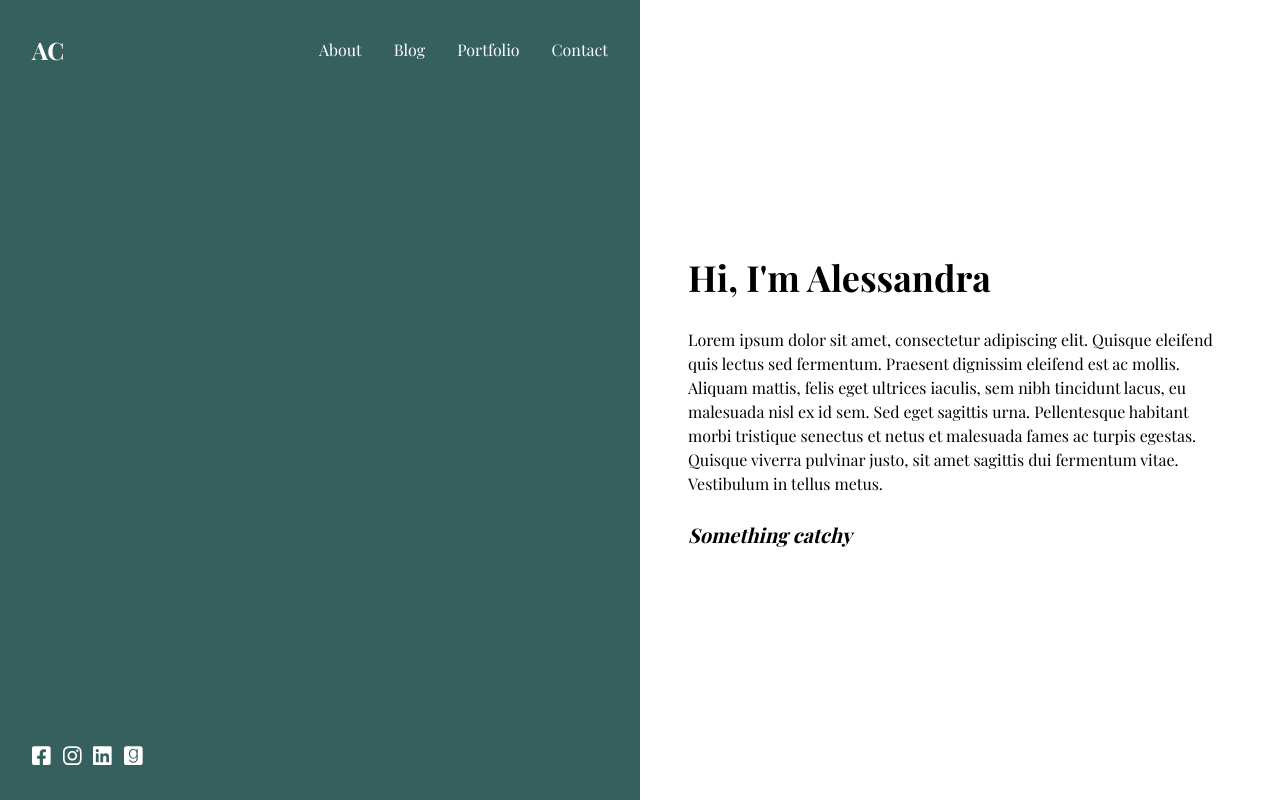
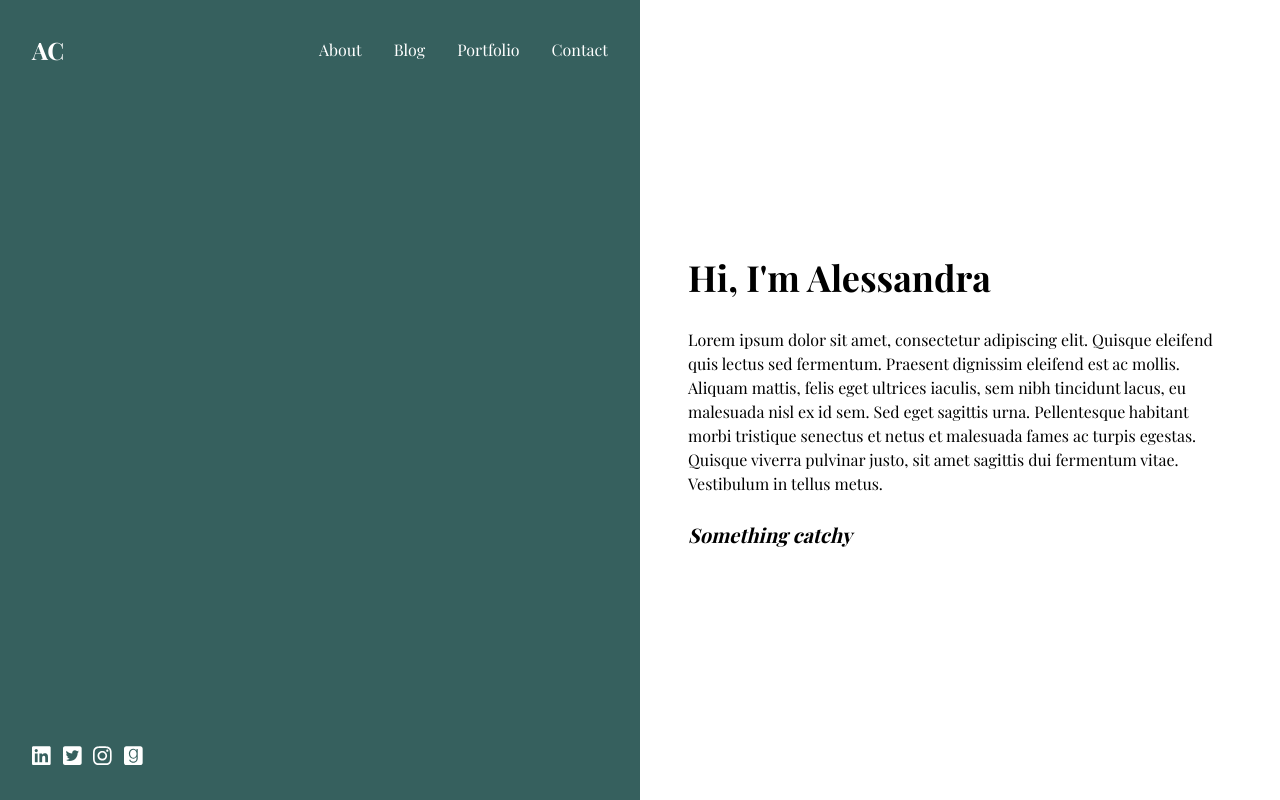
Before and after one commit to mauriziopireddu/acomencini-old, a Next.js app: page / in a window 1280 px wide. Built offline with nearby package versions, Linux system fonts and the light colour scheme; a web font is replaced by a local one.

Commit message:
chore: replace fb with twitter

```diff
--- a/config/config.js
+++ b/config/config.js
@@ -2,7 +2,7 @@ const config = {
   acronym: 'AC',
   persona: 'Alessandra Comencini',
   social: {
-    facebook: 'https://www.facebook.com/alessandra.comencini',
+    twitter: 'https://twitter.com/acomencini1',
     instagram: 'https://www.instagram.com/acomencini/',
     linkedin: 'https://www.linkedin.com/in/alessandra-comencini/',
     goodreads:
--- a/src/SideHero/SocialSection.js
+++ b/src/SideHero/SocialSection.js
@@ -3,17 +3,18 @@ import {
   faGoodreads,
   faInstagram,
   faLinkedin,
+  faTwitterSquare,
 } from '@fortawesome/free-brands-svg-icons';
 import SocialIcon from './SocialIcon';
 import config from '../../config/config';
 
-const { facebook, instagram, linkedin, goodreads } = config.social;
+const { twitter, instagram, linkedin, goodreads } = config.social;
 
 const SocialSection = () => (
   <div className="absolute bottom-0">
-    <SocialIcon icon={faFacebookSquare} link={facebook} />
+    <SocialIcon icon={faLinkedin} link={linkedin} />
+    <SocialIcon icon={faTwitterSquare} link={twitter} />
     <SocialIcon icon={faInstagram} link={instagram} />
-    <SocialIcon icon={faLinkedin} link={linkedin} />
     <SocialIcon icon={faGoodreads} link={goodreads} />
   </div>
 );
```
